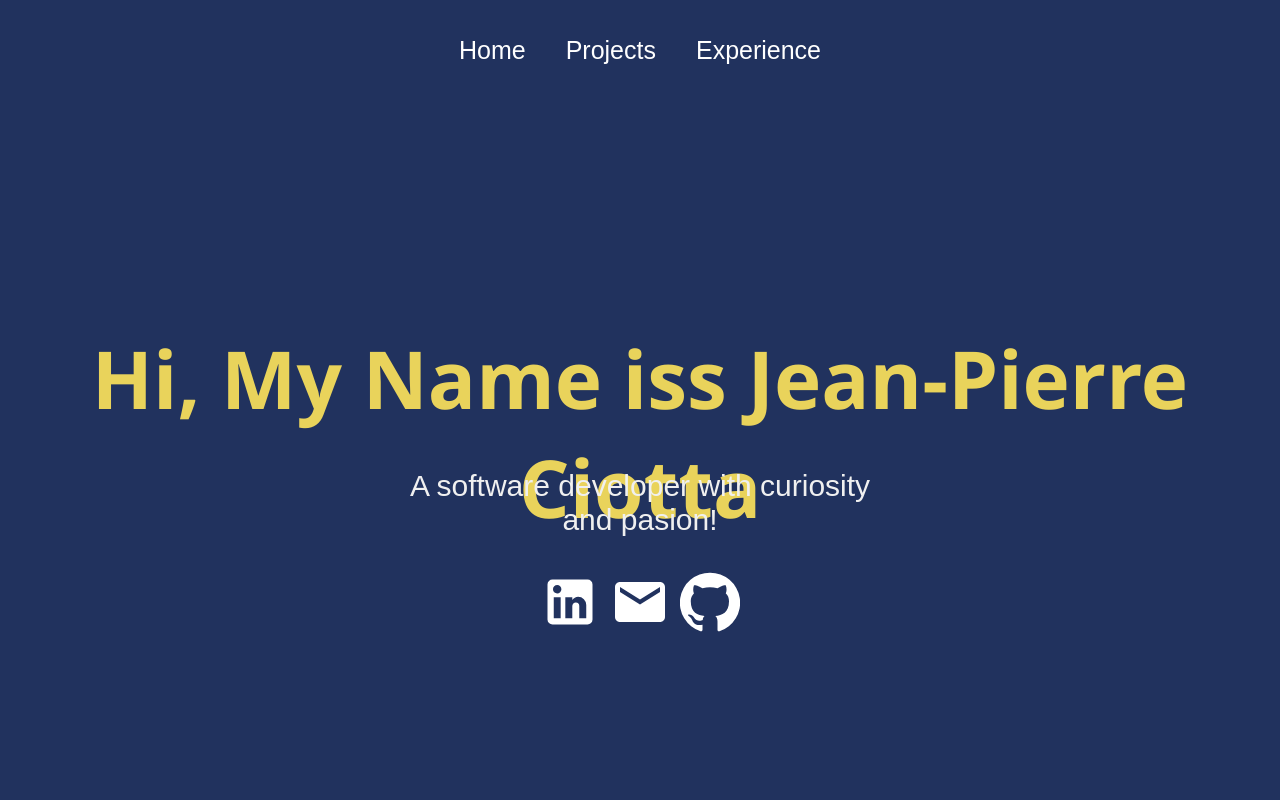
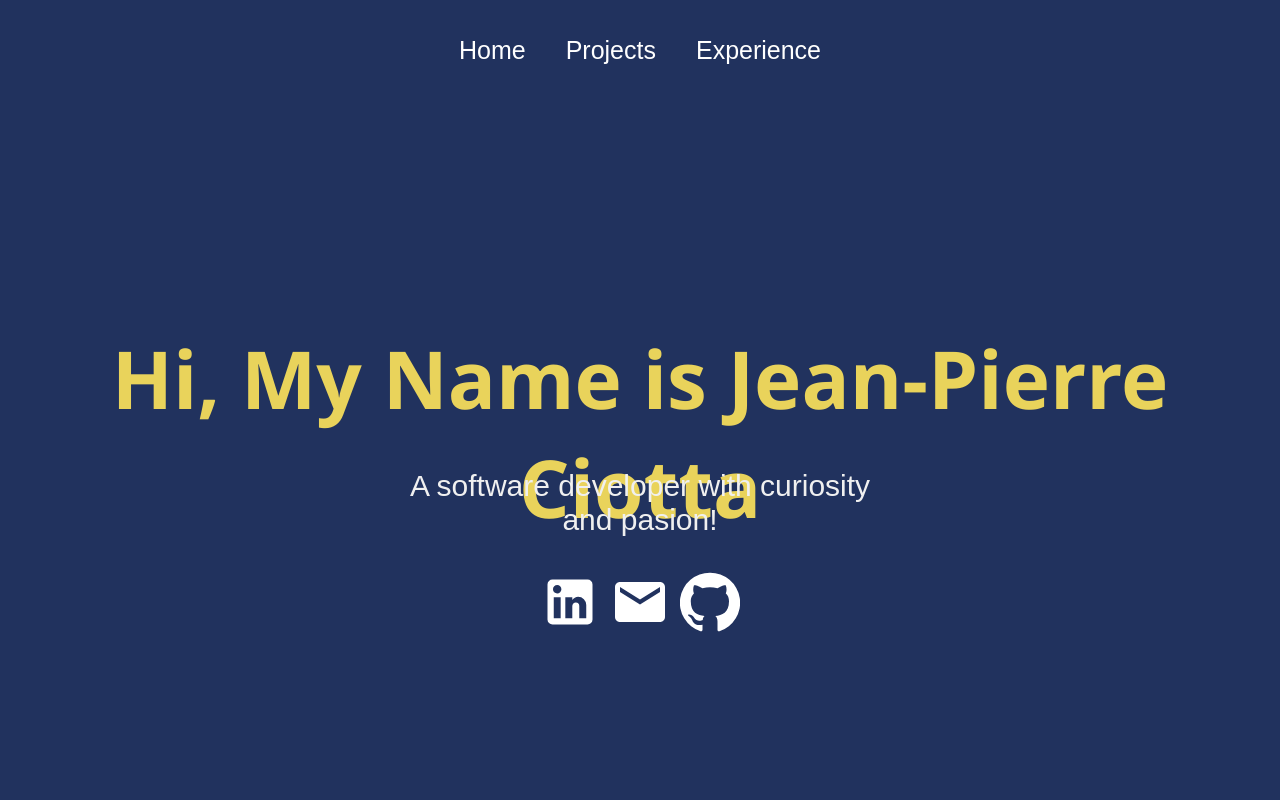
Before and after one commit to Jean-PierreCio/Portfolio-Website, a React (Create React App) app: page / in a window 1280 px wide. Shown: the top 800 px of the page. Built offline with nearby package versions, Linux system fonts and the light colour scheme.

Commit message:
all good

```diff
--- a/src/pages/Home.js
+++ b/src/pages/Home.js
@@ -8,7 +8,7 @@ function Home() {
   return (
     <div className= "home">
         <div className = "about">
-            <h2>Hi, My Name iss Jean-Pierre Ciotta</h2>
+            <h2>Hi, My Name is Jean-Pierre Ciotta</h2>
             <div className="prompt">
                 <p> A software developer with curiosity and pasion!</p>
                 <LinkedInIcon />
```
